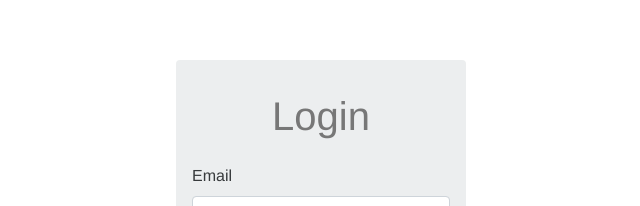
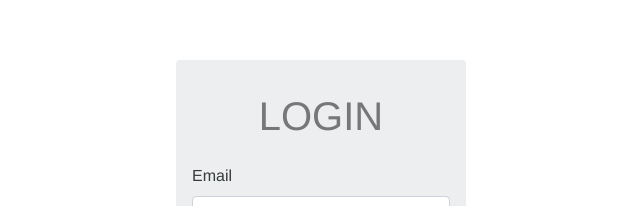
Before and after one commit to yasamanmansouri76/Dashboard-Blog, a Vue app: page /login in a window 1280 px wide. Shown: the part 146-352 px from the top of the page, without its empty margins (319-959 px from the left). Built offline with nearby package versions, Linux system fonts and the light colour scheme.

Commit message:
Fix login header

```diff
--- a/src/views/auth/login.vue
+++ b/src/views/auth/login.vue
@@ -2,7 +2,7 @@
   <b-row class="align-items-center h-100 justify-content-center">
     <b-col col lg="3" sm="10">
       <b-form class="bg-lighten-grey p-3 my-form rounded">
-        <h1 class="text-center txt-grey py-3">Login</h1>
+        <h1 class="text-center txt-grey py-3 text-uppercase">Login</h1>
         <b-form-group label="Email" label-for="email">
           <b-form-input
             id="email"
```
